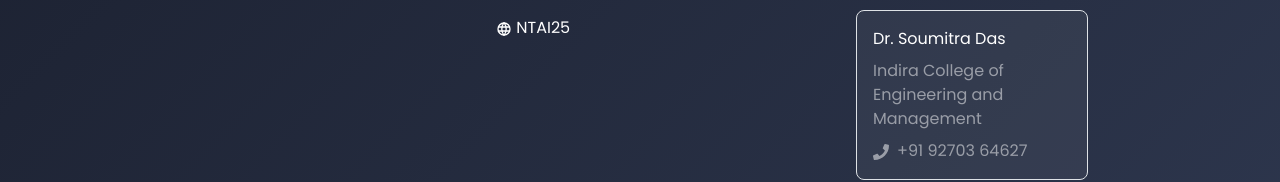
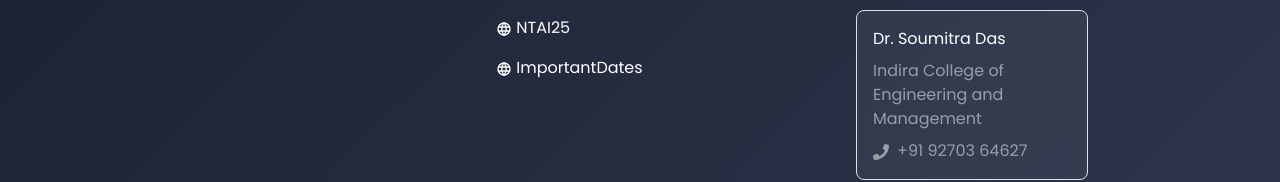
Before and after one commit to VikasPrasad27/NTAI2025-icem-, a React (Create React App) app: page /#/ in a window 1280 px wide. Shown: the part 1150-1332 px from the top of the page. Built offline with nearby package versions, Linux system fonts and the light colour scheme.

Commit message:
Update Footer.js

```diff
--- a/src/components/Footer/Footer.js
+++ b/src/components/Footer/Footer.js
@@ -74,6 +74,10 @@ export default function Footer() {
                                     className="me-4 text-white mb-3 text-decoration-none hover:text-opacity-80">
                                     <TbWorld /> NTAI25
                                 </a>
+                                        <a href="/about#/about#key-note-speaker"
+                                    className="me-4 text-white mb-3 text-decoration-none hover:text-opacity-80">
+                                    <TbWorld /> ImportantDates
+                                </a>
                             </div>
                         </Col>
                         <Col md={4} lg={3} xl={3} className="mx-auto mb-md-0 mb-4">
```
